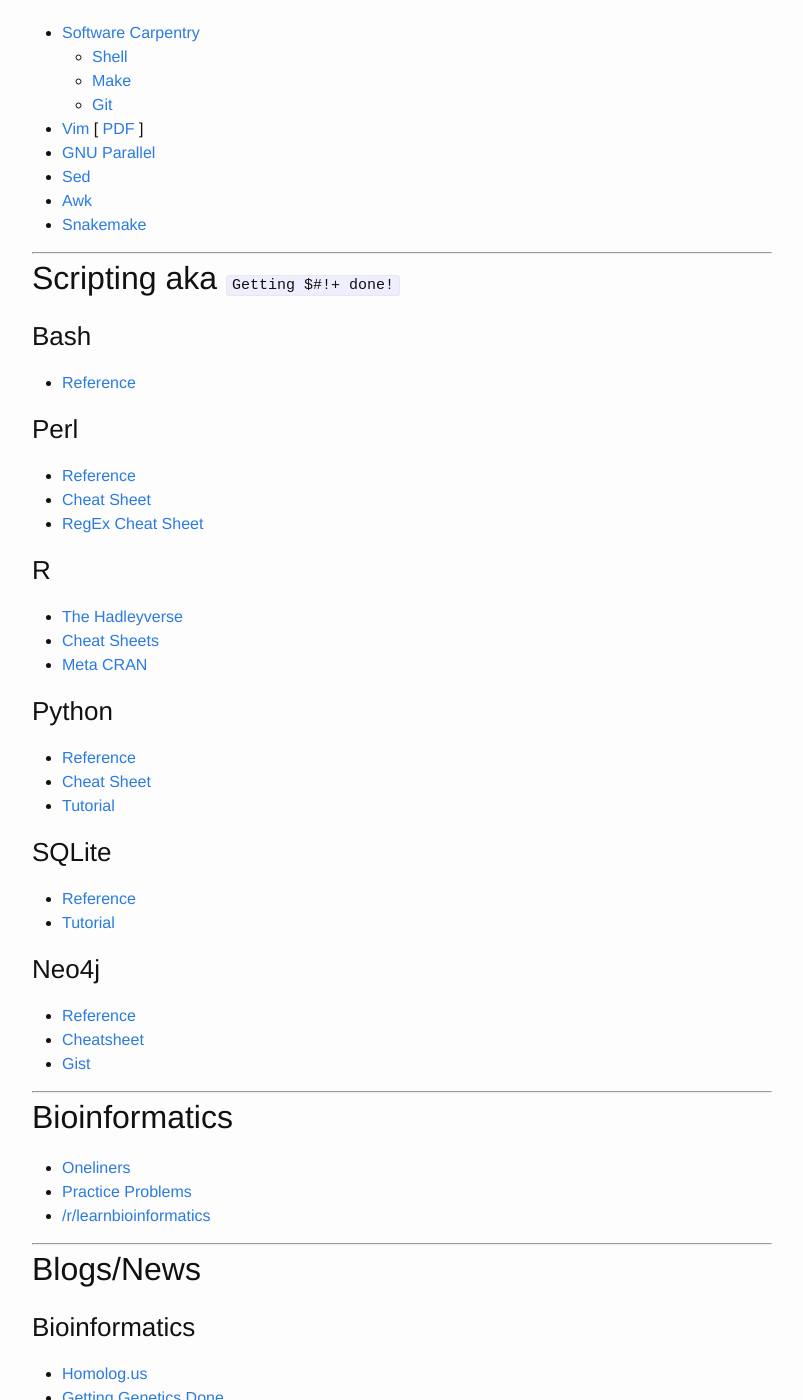
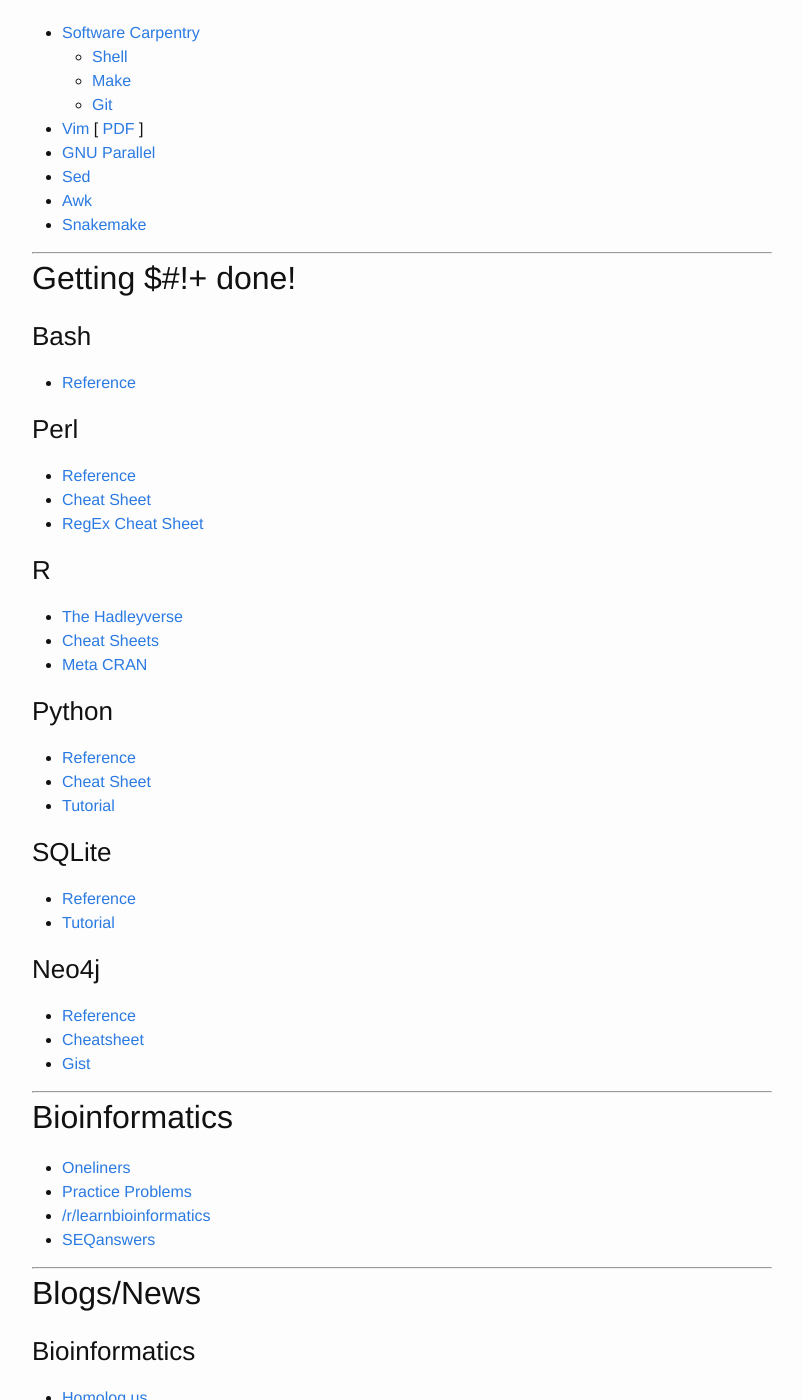
Before and after one commit to sunitj/sunitj.github.io, a Jekyll site: the page built from links.md, in a window 1280 px wide and 1400 px high, scrolled down 299 px. Shown: the whole window, without its empty margins (238-1041 px from the left). Built offline with Jekyll 4.4.1, drawn with Linux system fonts in a browser that asks for light colours.

Commit message:
added seqanswers

```diff
--- a/links.md
+++ b/links.md
@@ -21,7 +21,7 @@
 
 ---
 
-## Scripting aka `Getting $#!+ done!`
+## Getting $#!+ done!
 
 ### Bash
 - [Reference](http://cli.learncodethehardway.org/bash_cheat_sheet.pdf)
@@ -56,6 +56,7 @@
 - [Oneliners](https://github.com/stephenturner/oneliners)
 - [Practice Problems](http://rosalind.info/problems/locations/)
 - [/r/learnbioinformatics](http://www.reddit.com/r/learnbioinformatics)
+- [SEQanswers](http://seqanswers.com)
 
 ---
 
```
